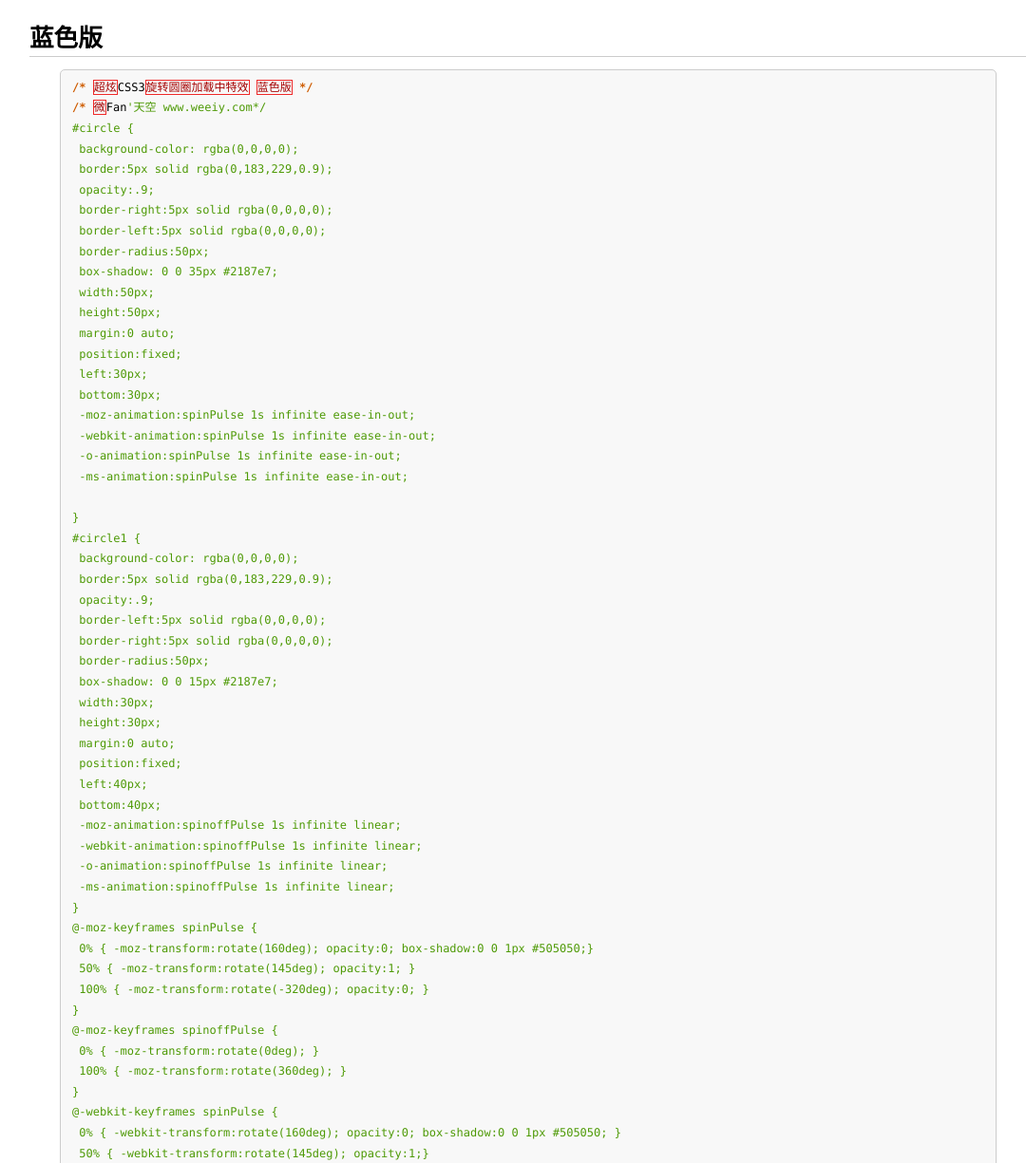
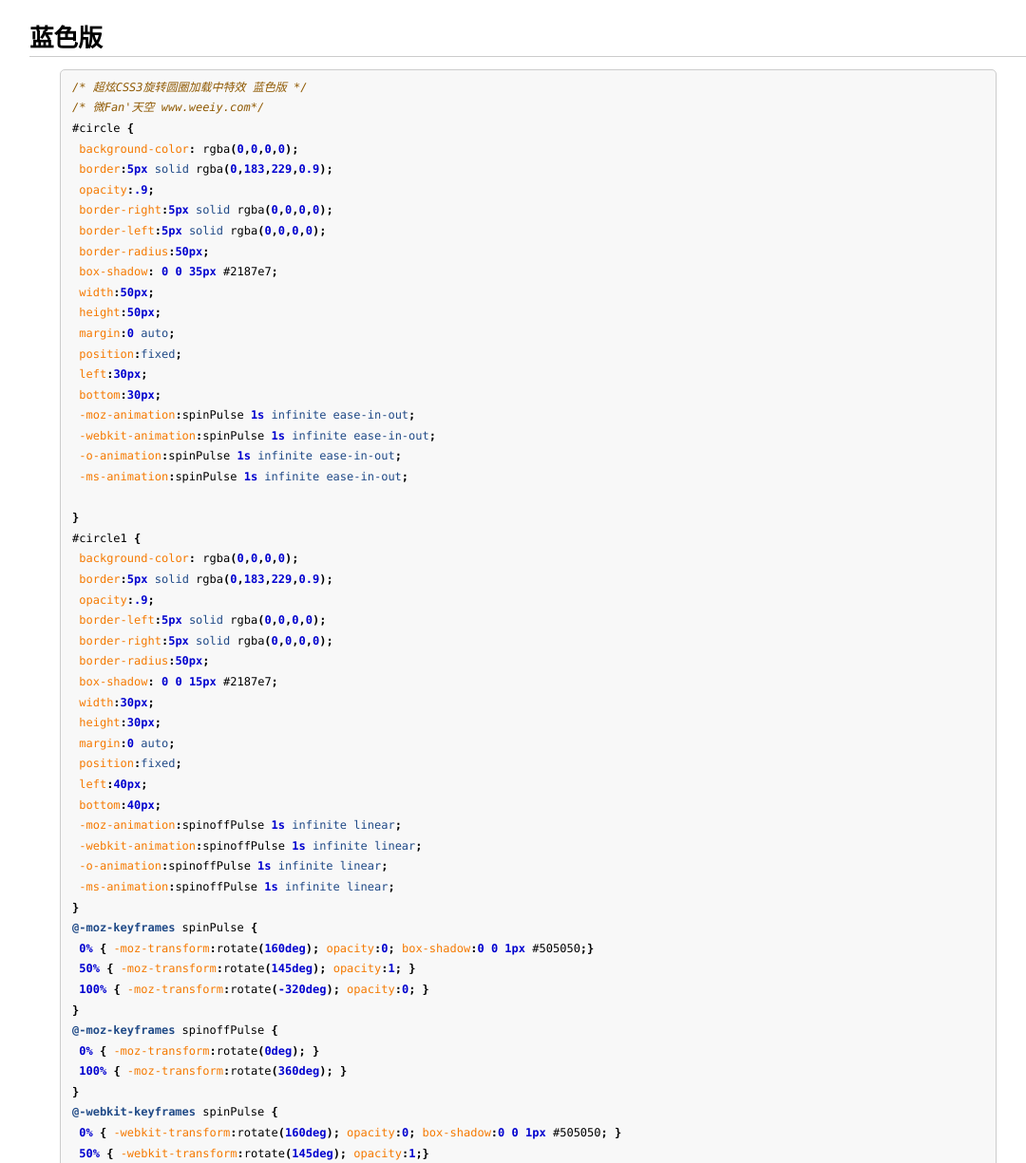
Before and after one commit to CodeSuits/CodeSuits, a Jekyll site: the page built from _posts/2016-05-17-wordpress-css3-loading.md, in a window 1280 px wide and 1400 px high, scrolled down 539 px. Shown: the part 175-1400 px from the top of the window at 95% size, without its empty margins (84-1164 px from the left). Built offline with Jekyll 4.4.1, drawn with Linux system fonts in a browser that asks for light colours; comment, search, counter and statistics services are not loaded; some of the changed text lies outside the part shown.

Commit message:
no message

```diff
--- a/_posts/2016-05-17-wordpress-css3-loading.md
+++ b/_posts/2016-05-17-wordpress-css3-loading.md
@@ -14,7 +14,7 @@ img: my_pics/2016-05-0441.png
 
 ## 蓝色版
 
-{% highlight lua %}
+{% highlight css %}
 /* 超炫CSS3旋转圆圈加载中特效 蓝色版 */
 /* 微Fan'天空 www.weeiy.com*/
 #circle {
```
